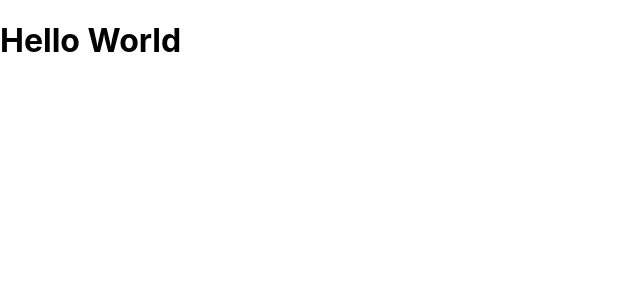
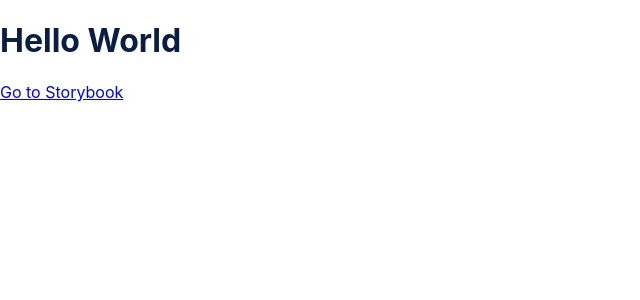
Before and after one commit to mhstrkmp/blue-collar-rocket, a React (Create React App) app in the folder client/: page / in a window 1280 px wide. Shown: the top 300 px of the page, without its empty margins (0-640 px from the left). Built offline with nearby package versions, Linux system fonts and the light colour scheme.

Commit message:
:white_check_mark: Fix broken test #patch

```diff
--- a/client/src/App.js
+++ b/client/src/App.js
@@ -10,6 +10,9 @@ function App() {
       <Switch>
         <Route exact path="/">
           <HomePage />
+          <a href="/storybook" target="_blank">
+            Go to Storybook
+          </a>
         </Route>
       </Switch>
     </Router>
--- a/client/src/GlobalStyle.js
+++ b/client/src/GlobalStyle.js
@@ -30,6 +30,7 @@ body
  {
   margin: 0;
   font-size: 16px;
+  color: var(--neutral-dark-N900);
 }
 `;
 
```
Also changed, not shown: 1 other file (tests, documents, lock files or other folders).
